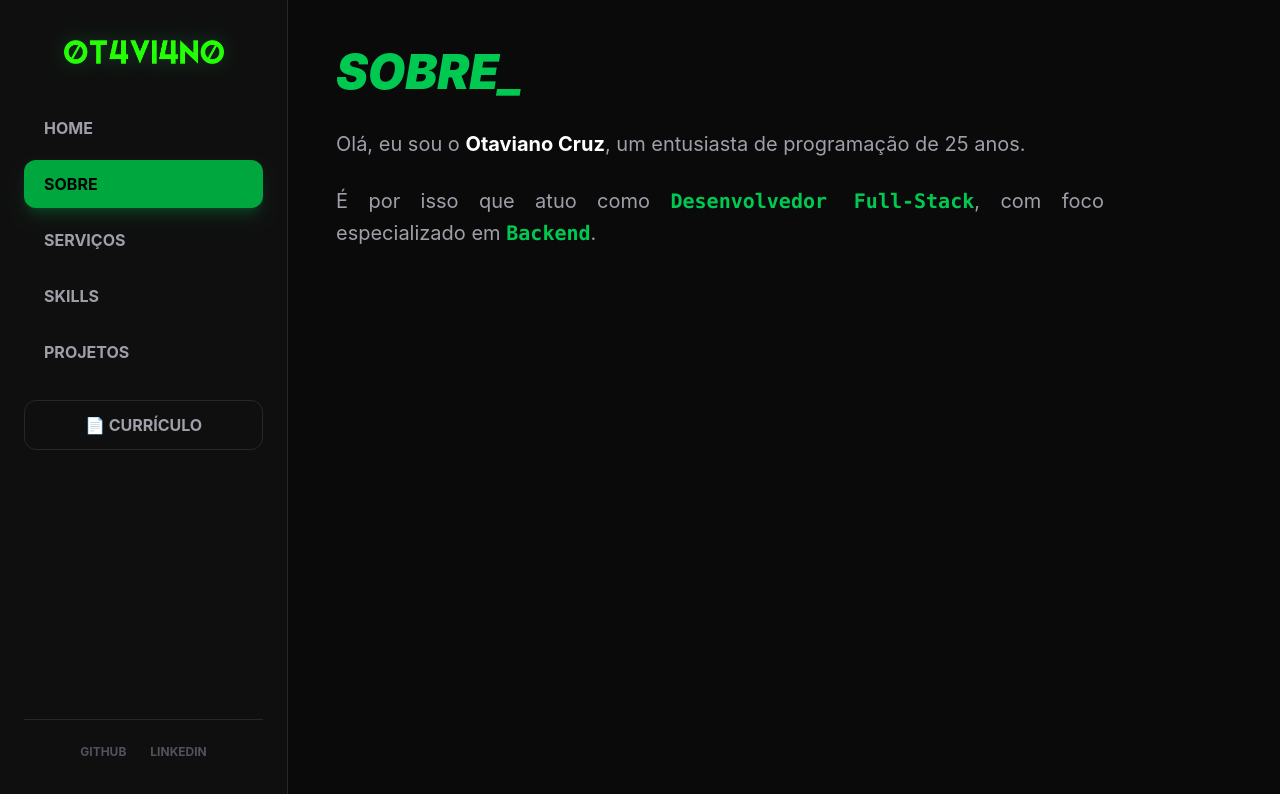
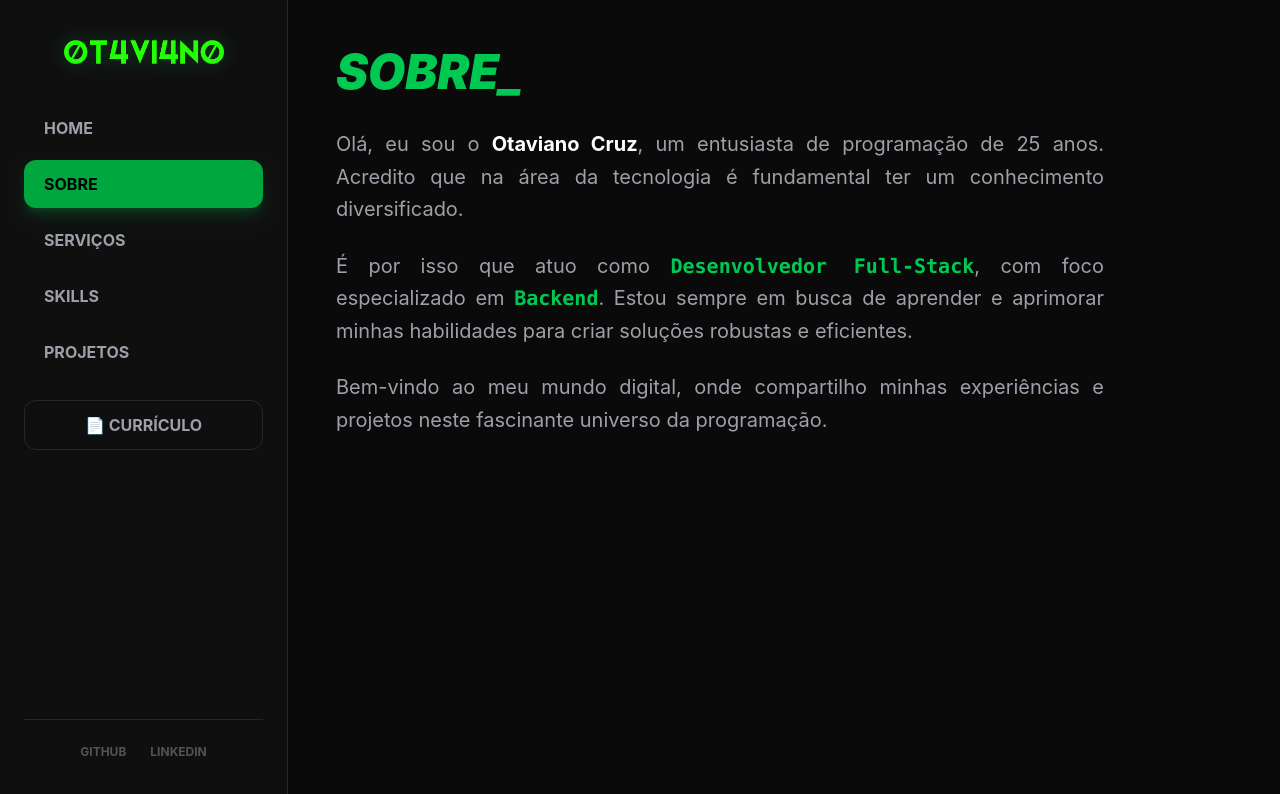
Before and after one commit to 0t4v14n0/portfolio, a React (Vite) app: page / in a window 1280 px wide. Both pictures are taken after a click on the button "SOBRE". Shown: the top 794 px of the page. Built offline with nearby package versions, Linux system fonts and the light colour scheme.

Commit message:
novo about

```diff
--- a/src/App.jsx
+++ b/src/App.jsx
@@ -112,9 +112,15 @@ function App() {
             <div className="space-y-6 text-lg lg:text-xl text-zinc-400 leading-relaxed text-justify">
               <p>
                 Olá, eu sou o <span className="text-white font-bold">Otaviano Cruz</span>, um entusiasta de programação de 25 anos.
+                Acredito que na área da tecnologia é fundamental ter um conhecimento diversificado.
               </p>
               <p>
-                É por isso que atuo como <span className="text-green-500 font-mono font-bold">Desenvolvedor Full-Stack</span>, com foco especializado em <span className="text-green-500 font-mono font-bold">Backend</span>.
+                É por isso que atuo como <span className="text-green-500 font-mono font-bold">Desenvolvedor Full-Stack</span>,
+                com foco especializado em <span className="text-green-500 font-mono font-bold">Backend</span>. Estou sempre em busca de
+                aprender e aprimorar minhas habilidades para criar soluções robustas e eficientes.
+              </p>
+              <p>
+                Bem-vindo ao meu mundo digital, onde compartilho minhas experiências e projetos neste fascinante universo da programação.
               </p>
             </div>
           </section>
```
